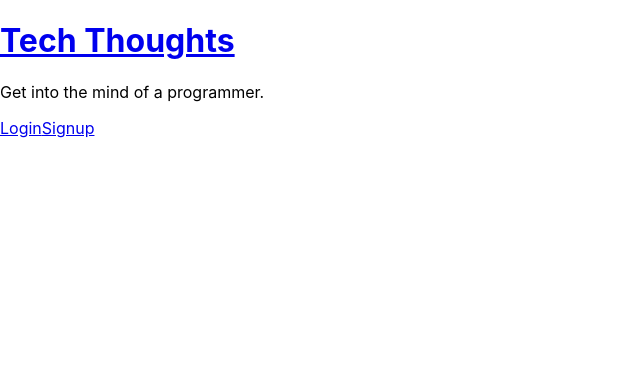
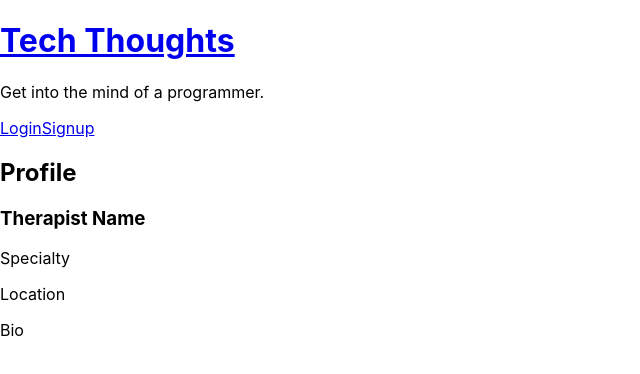
Before and after one commit to Suazo3000/Rectify, a React (Create React App) app in the folder client/: page /profile/1 in a window 1280 px wide. Shown: the top 374 px of the page, without its empty margins (0-640 px from the left). Built offline with nearby package versions, Linux system fonts and the light colour scheme.

Commit message:
profile page

```diff
--- a/client/src/App.js
+++ b/client/src/App.js
@@ -11,6 +11,7 @@ import { setContext } from '@apollo/client/link/context';
 import Login from './pages/Login';
 import SignUp from './pages/SignUp';
 import Therapists from './pages/Therapists';
+import Profile from './pages/Profile';
 
 import Header from './components/Header';
 import Auth from './utils/auth';
@@ -57,8 +58,8 @@ function App() {
 
               <Route path="/login" element={isLoggedIn ? <Navigate to="/" /> : <Login />} />
               <Route path="/signup" element={isLoggedIn ? <Navigate to="/" /> : <SignUp />} />
-              <Route path="/" element={isLoggedIn ? <Therapists /> : <Navigate to="/login" />}
-              />
+              <Route path="/" element={isLoggedIn ? <Therapists /> : <Navigate to="/login" />} />
+              <Route path="/profile/:therapistId" element={<Profile />} />
             </Routes>
           </div>
         </div>
--- a/client/src/pages/Profile.js
+++ b/client/src/pages/Profile.js
@@ -0,0 +1,30 @@
+import React from 'react';
+import { useParams } from 'react-router-dom';
+
+
+const Profile = ({ Therapist }) => {
+    const { therapistId } = useParams();
+
+    const therapist = {
+        id: therapistId,
+        name: 'Therapist Name',
+        specialty: 'Specialty',
+        location: 'Location',
+        bio: 'Bio',
+    };
+
+    return (
+        <div>
+            <h2>Profile</h2>
+            {therapist && (
+                <div>
+                    <h3>{therapist.name}</h3>
+                    <p>{therapist.specialty}</p>
+                    <p>{therapist.location}</p>
+                    <p>{therapist.bio}</p>
+                </div>
+            )}
+        </div>
+    );
+};
+export default Profile;
--- a/client/src/pages/Therapists.js
+++ b/client/src/pages/Therapists.js
@@ -58,7 +58,7 @@ const Therapists = ({ setIsLoggedIn }) => {
                   }`}
                   onClick={() => handleTherapistSelection(therapist)}
                 >
-                  {therapist.name}
+                  <Link to={`/Profile/${therapist.id}`}>{therapist.name}</Link>
                 </li>
               ))}
             </ul>
```
